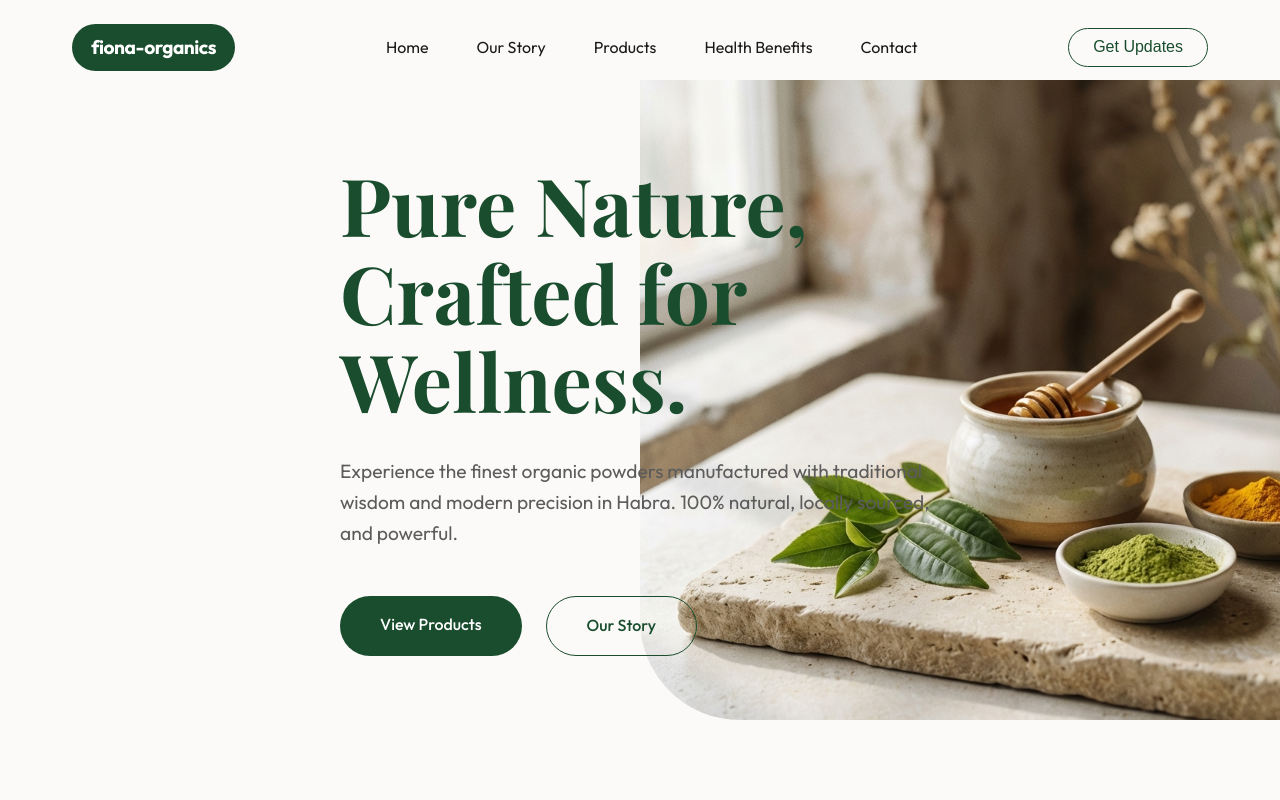
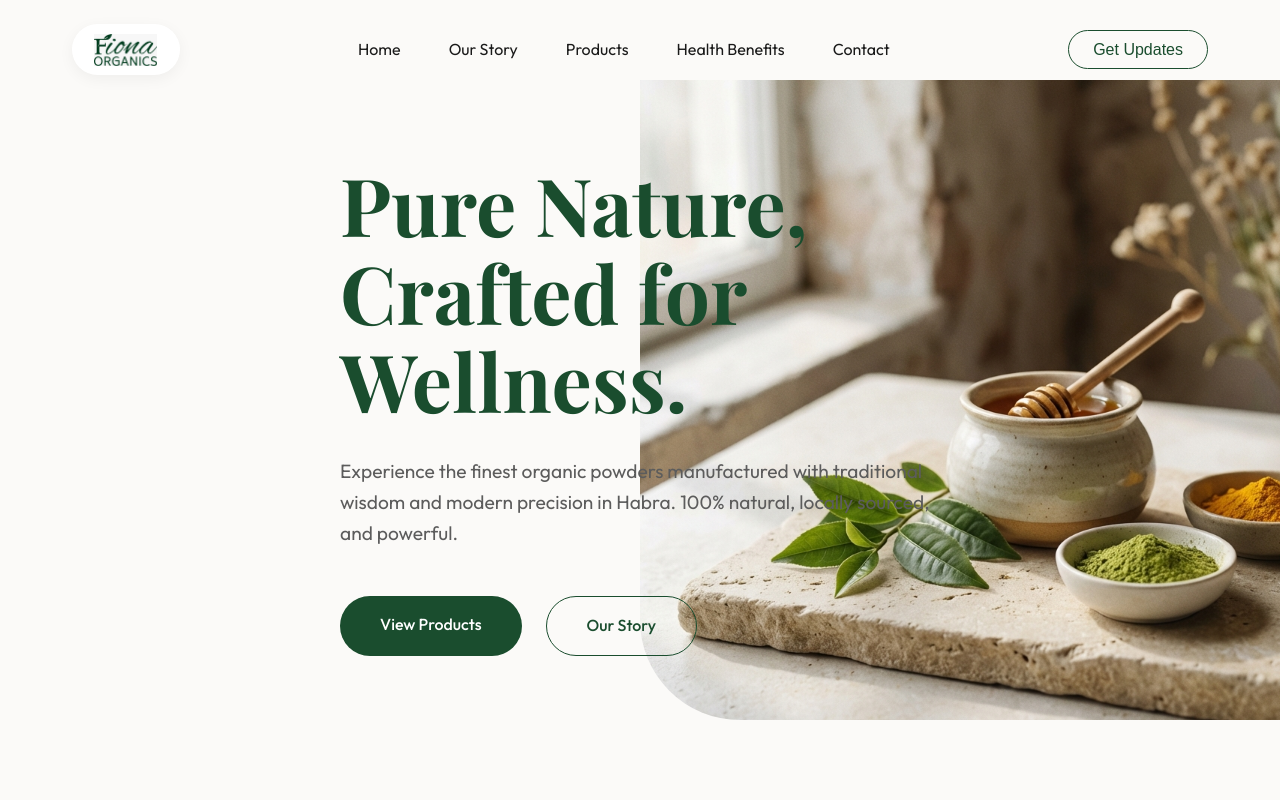
Before and after one commit to ArpanAndroid/FionaOrganics, a React (Vite) app: page / in a window 1280 px wide. Shown: the top 800 px of the page. Built offline with nearby package versions, Linux system fonts and the light colour scheme; a web font is replaced by a local one.

Commit message:
feat: replace text logo with official Fiona Organics image logo

```diff
--- a/src/App.jsx
+++ b/src/App.jsx
@@ -28,7 +28,13 @@ function App() {
       name: 'Pure Moringa Powder',
       description: 'The miracle tree leaf powder, rich in antioxidants and essential vitamins.',
       benefits: ['Boosts Immunity', 'Rich in Iron', 'Anti-inflammatory'],
-      details: 'Moringa contains 7x more Vitamin C than oranges and 15x more Potassium than bananas. It significantly improves energy levels and skin health.',
+      pointDetails: [
+        'Contains 7x more Vitamin C than oranges to shield your immune system.',
+        '15x more Potassium than bananas for optimal heart and muscle function.',
+        'High concentration of Chromium helps in regulating blood sugar levels.',
+        'Rich in Vitamin A, supporting healthy vision and radiant skin.',
+        'Natural detoxifier that helps flush out toxins from the liver.'
+      ],
       status: 'Coming Soon',
       image: '/assets/images/moringa.png'
     },
@@ -36,7 +42,13 @@ function App() {
       name: 'Beetroot Extract',
       description: 'Natural heart health hero. Pure, vibrant, and packed with nitrates.',
       benefits: ['Blood Pressure Support', 'Energy Booster', 'Liver Detox'],
-      details: 'High in inorganic nitrates that convert to nitric oxide, which dilates blood vessels, increasing oxygen delivery to muscles and improving stamina.',
+      pointDetails: [
+        'Boosts Nitric Oxide levels, significantly improving athletic performance.',
+        'Natural source of Betaine which supports healthy liver function.',
+        'Improves blood flow to the brain, enhancing cognitive focus.',
+        'Contains powerful Betalains which have potent anti-inflammatory properties.',
+        'High fiber content supports better digestion and weight management.'
+      ],
       status: 'Coming Soon',
       image: '/assets/images/beetroot.png'
     },
@@ -44,7 +56,13 @@ function App() {
       name: 'Root Ashwagandha',
       description: 'Premium adaptogen to help your body manage stress and boost vitality.',
       benefits: ['Stress Relief', 'Better Sleep', 'Brain Function'],
-      details: 'Known as the "Prince of Herbs", it helps lower cortisol levels and regulates your bodys stress response for deep, restorative sleep.',
+      pointDetails: [
+        'Clinically proven to reduce cortisol levels (the stress hormone).',
+        'Enhances muscle strength and recovery after intense workouts.',
+        'Supports natural testosterone levels and overall hormonal balance.',
+        'Improves memory and cognitive reaction time.',
+        'Acts as a natural sedative to ensure deep, restorative sleep cycles.'
+      ],
       status: 'Coming Soon',
       image: '/assets/images/ashwagandha.png'
     }
@@ -55,7 +73,7 @@ function App() {
       <header className={`${scrolled ? 'scrolled' : ''} ${mobileMenuOpen ? 'mobile-menu-active' : ''}`}>
         <div className="container nav-content">
           <a href="#" className="logo-container">
-            <span className="logo">fiona-organics</span>
+            <img src="/assets/images/fiona-logo.jpg" alt="fiona-organics" className="logo-img" />
           </a>
 
           <nav className={`nav-links ${mobileMenuOpen ? 'active' : ''}`}>
@@ -226,16 +244,30 @@ function App() {
               <p style={{ color: 'rgba(255,255,255,0.7)' }}>Deep dive into the health science of our manufactured products.</p>
             </div>
 
-            <div style={{ display: 'grid', gridTemplateColumns: 'repeat(auto-fit, minmax(300px, 1fr))', gap: '4rem' }}>
+            <div style={{ display: 'grid', gridTemplateColumns: 'repeat(auto-fit, minmax(320px, 1fr))', gap: '3rem' }}>
               {products.map((p, i) => (
-                <div key={i} className="reveal" style={{
-                  padding: '2.5rem',
+                <div key={i} className="reveal benefit-card" style={{
+                  padding: '3rem',
                   background: 'rgba(255,255,255,0.05)',
-                  borderRadius: '24px',
-                  border: '1px solid rgba(255,255,255,0.1)'
+                  borderRadius: '32px',
+                  border: '1px solid rgba(255,255,255,0.1)',
+                  height: '100%'
                 }}>
-                  <h4 style={{ fontSize: '1.5rem', marginBottom: '1rem' }}>{p.name}</h4>
-                  <p style={{ fontSize: '0.95rem', opacity: '0.8', lineHeight: '1.8' }}>{p.details}</p>
+                  <h4 style={{ fontSize: '1.8rem', marginBottom: '1.5rem', color: 'var(--accent)' }}>{p.name}</h4>
+                  <ul style={{ display: 'flex', flexDirection: 'column', gap: '1.2rem' }}>
+                    {p.pointDetails.map((point, idx) => (
+                      <li key={idx} style={{
+                        display: 'flex',
+                        gap: '1rem',
+                        fontSize: '1rem',
+                        lineHeight: '1.6',
+                        opacity: '0.9'
+                      }}>
+                        <span style={{ color: 'var(--accent)', fontSize: '1.2rem', flexShrink: 0 }}>✦</span>
+                        {point}
+                      </li>
+                    ))}
+                  </ul>
                 </div>
               ))}
             </div>
@@ -296,8 +328,8 @@ function App() {
 
       <footer style={{ padding: '4rem 0', background: '#112211', color: 'var(--white)', textAlign: 'center' }}>
         <div className="container">
-          <div className="logo-container" style={{ marginBottom: '1.5rem', background: 'rgba(255,255,255,0.05)', border: '1px solid rgba(255,255,255,0.1)' }}>
-            <span className="logo">fiona-organics</span>
+          <div className="logo-container" style={{ marginBottom: '1.5rem', background: 'white', padding: '0.8rem 1.5rem' }}>
+            <img src="/assets/images/fiona-logo.jpg" alt="fiona-organics" className="logo-img" />
           </div>
           <p style={{ opacity: '0.7', marginBottom: '2rem' }}>Nurturing your health with the purity of nature.</p>
           <div style={{ display: 'flex', justifyContent: 'center', gap: '2rem', marginBottom: '3rem' }}>
--- a/src/index.css
+++ b/src/index.css
@@ -115,24 +115,23 @@ header.scrolled {
 .logo-container {
     display: inline-flex;
     align-items: center;
-    padding: 0.5rem 1.2rem;
-    background: var(--primary);
+    padding: 0.6rem 1.4rem;
+    background: var(--white);
     border-radius: 50px;
     transition: var(--transition);
+    box-shadow: 0 4px 15px rgba(0, 0, 0, 0.05);
 }
 
 .logo-container:hover {
-    background: var(--primary-light);
-    transform: scale(1.02);
+    transform: translateY(-2px);
+    box-shadow: 0 8px 25px rgba(0, 0, 0, 0.1);
 }
 
-.logo {
-    font-family: 'Outfit', sans-serif;
-    font-size: 1.2rem;
-    font-weight: 700;
-    color: var(--white);
-    letter-spacing: -0.5px;
-    text-transform: lowercase;
+.logo-img {
+    height: 32px;
+    width: auto;
+    display: block;
+    object-fit: contain;
 }
 
 .nav-links {
@@ -223,6 +222,16 @@ header.scrolled {
     color: var(--accent);
     font-weight: 600;
     font-size: 1.2rem;
+}
+
+.benefit-card {
+    transition: var(--transition);
+}
+
+.benefit-card:hover {
+    transform: translateY(-10px);
+    background: rgba(255, 255, 255, 0.08) !important;
+    box-shadow: 0 20px 40px rgba(0, 0, 0, 0.2);
 }
 
 /* Animations */
@@ -382,6 +391,14 @@ header.scrolled {
         text-align: center;
     }
 
+    .logo-container {
+        padding: 0.4rem 1rem;
+    }
+
+    .logo-img {
+        height: 28px;
+    }
+
     .hero-content div {
         flex-direction: column;
     }
```
Also changed, not shown: public/assets/images/fiona-logo.jpg (added).
